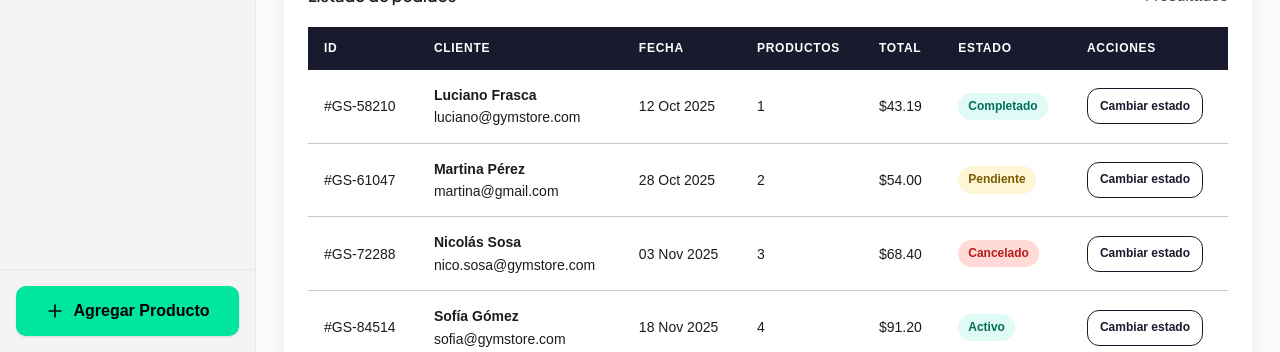
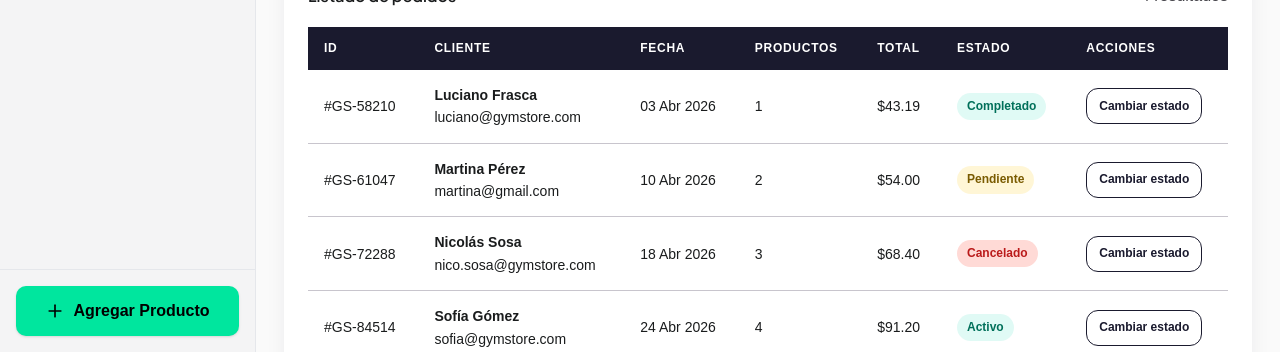
Before and after one commit to Matiamistadi/Api-Ecommmerce-Tpo, a React (Vite) app in the folder Client/: page /admin/pedidos in a window 1280 px wide. Shown: the part 448-800 px from the top of the page. Built offline with nearby package versions, Linux system fonts and the light colour scheme.

Commit message:
Update navigation links and mock data dates

```diff
--- a/Client/src/components/Header.jsx
+++ b/Client/src/components/Header.jsx
@@ -49,7 +49,7 @@ const Header = () => {
             🛒
             {totalItems > 0 && <span className="header__badge">{totalItems}</span>}
           </Link>
-          <Link to="/perfil" className="header__icon" aria-label="Perfil">👤</Link>
+          <Link to="/login" className="header__icon" aria-label="Perfil">👤</Link>
           <Link to="/admin" className="header__admin-link" aria-label="Admin">Admin</Link>
         </div>
       </div>
--- a/Client/src/data/commerceMockData.js
+++ b/Client/src/data/commerceMockData.js
@@ -3,7 +3,7 @@ export const pedidosIniciales = [
     id: '#GS-58210',
     cliente: 'Luciano Frasca',
     email: 'luciano@gymstore.com',
-    fecha: '12 Oct 2025',
+    fecha: '03 Abr 2026',
     total: 43.19,
     cantidadProductos: 1,
     estado: 'Completado',
@@ -13,7 +13,7 @@ export const pedidosIniciales = [
     id: '#GS-61047',
     cliente: 'Martina Pérez',
     email: 'martina@gmail.com',
-    fecha: '28 Oct 2025',
+    fecha: '10 Abr 2026',
     total: 54.0,
     cantidadProductos: 2,
     estado: 'Pendiente',
@@ -26,7 +26,7 @@ export const pedidosIniciales = [
     id: '#GS-72288',
     cliente: 'Nicolás Sosa',
     email: 'nico.sosa@gymstore.com',
-    fecha: '03 Nov 2025',
+    fecha: '18 Abr 2026',
     total: 68.4,
     cantidadProductos: 3,
     estado: 'Cancelado',
@@ -39,7 +39,7 @@ export const pedidosIniciales = [
     id: '#GS-84514',
     cliente: 'Sofía Gómez',
     email: 'sofia@gymstore.com',
-    fecha: '18 Nov 2025',
+    fecha: '24 Abr 2026',
     total: 91.2,
     cantidadProductos: 4,
     estado: 'Activo',
@@ -58,7 +58,7 @@ export const clientesIniciales = [
     email: 'luciano@gymstore.com',
     estado: 'Activo',
     pedidos: 4,
-    ultimaCompra: '12 Oct 2025',
+    ultimaCompra: '03 Abr 2026',
     totalGastado: 186.34,
   },
   {
@@ -68,7 +68,7 @@ export const clientesIniciales = [
     email: 'martina@gmail.com',
     estado: 'Activo',
     pedidos: 2,
-    ultimaCompra: '28 Oct 2025',
+    ultimaCompra: '10 Abr 2026',
     totalGastado: 98.4,
   },
   {
@@ -78,7 +78,7 @@ export const clientesIniciales = [
     email: 'nico.sosa@gymstore.com',
     estado: 'Suspendido',
     pedidos: 1,
-    ultimaCompra: '03 Nov 2025',
+    ultimaCompra: '18 Abr 2026',
     totalGastado: 68.4,
   },
   {
@@ -88,7 +88,7 @@ export const clientesIniciales = [
     email: 'sofia@gymstore.com',
     estado: 'Activo',
     pedidos: 5,
-    ultimaCompra: '18 Nov 2025',
+    ultimaCompra: '24 Abr 2026',
     totalGastado: 243.2,
   },
 ];
--- a/Client/src/views/Login.jsx
+++ b/Client/src/views/Login.jsx
@@ -28,7 +28,7 @@ const Login = () => {
     console.log('Login intentado:', { email, password });
     setError('');
     alert(`¡Bienvenido de nuevo, ${email}! (Sesión simulada)`);
-    navigate('/');
+    navigate('/perfil');
   };
 
   const handleAdminLogin = (e) => {
--- a/Client/tsconfig.json
+++ b/Client/tsconfig.json
@@ -1,6 +1,7 @@
 {
   "compilerOptions": {
     "baseUrl": ".",
+    "ignoreDeprecations": "6.0",
     "paths": {
       "@/*": ["./src/*"]
     },
```
